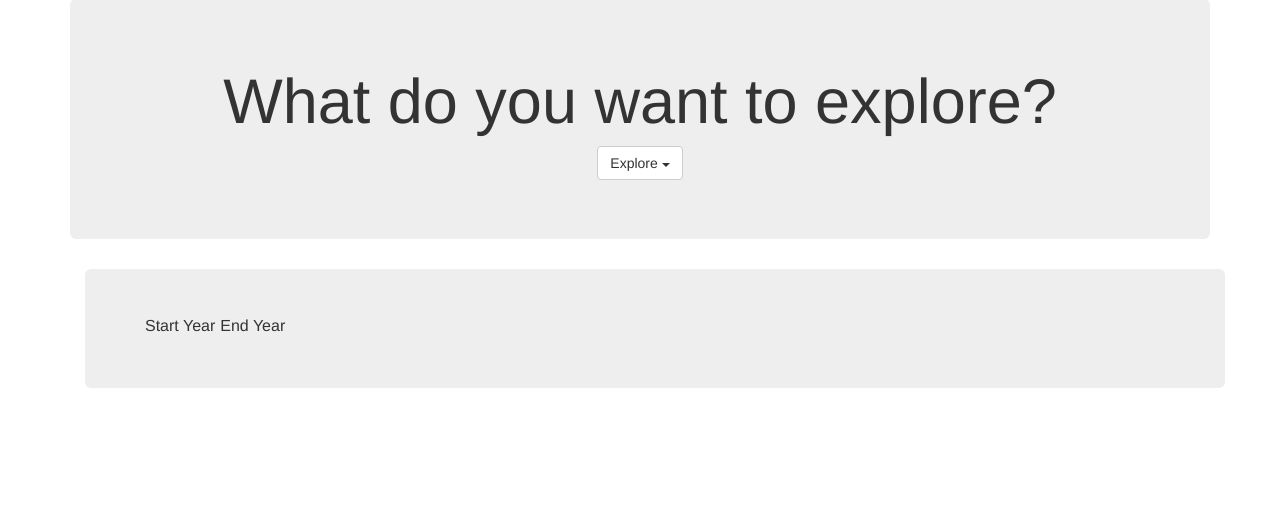
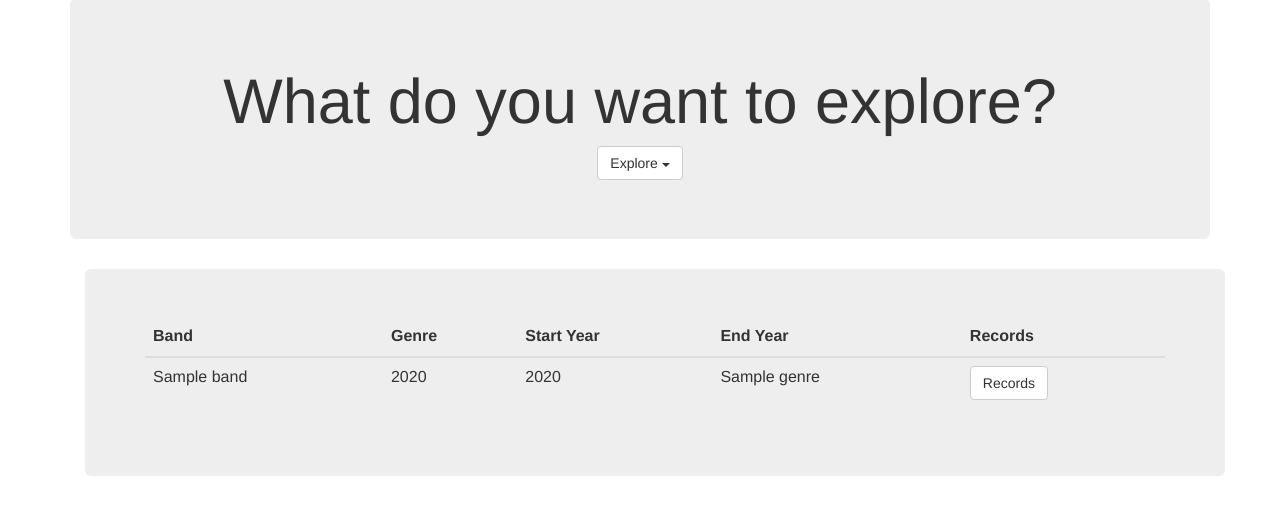
Before and after one commit to harrismendell/1980, a Flask app: template dataProject/templates/explore_band_data.html in a window 1280 px wide. Shown: the part 72-587 px from the top of the page. Run offline with Flask 2, Linux system fonts and the light colour scheme; the template is opened without the code that fills it: most values are stand-ins (such as "Sample title", 1, 10 or a date in 2020); data that the repository does not hold is empty; some libraries are stand-ins or nearby versions.

Commit message:
iterative

```diff
--- a/dataProject/templates/explore_band_data.html
+++ b/dataProject/templates/explore_band_data.html
@@ -2,10 +2,27 @@
 {% block content %}
 <div class="container">
         <div class="jumbotron">
-            <table>
+            <table class="table">
+            	<thead>
                 <tr>
-                	<td>Start Year</td><td>End Year</td>
+                	<th>Band</th>
+                	<th>Genre</th>
+                	<th>Start Year</th>
+                	<th>End Year</th>
+                	<th>Records</th>
                 </tr>
+                </thead>
+                {% for band in data %}
+                <tr>
+                	<td>{{band['band_name']}}</td>
+                	<td>{{band['start_year']}}</td>
+                	<td>{{band['end_year']}}</td>
+                	<td>{{band['genre']}}</td>
+                	<form method="POST" action="records/{{band['band_name']}}">
+                	<td><button type="submit" class="btn btn-default">Records</button></td>
+                	</form>
+                </tr>
+                {% endfor %}
             </table>
         </div>
     </div>
--- a/dataProject/views.py
+++ b/dataProject/views.py
@@ -2,8 +2,9 @@ from flask import render_template, g, request, redirect
 from flask.ext.login import login_user,  logout_user, current_user, login_required
 from dataProject import app
 import pymysql
-from models import insert_band, insert_user, User, get_bands
+from models import insert_band, insert_user, User, get_bands, get_records, find_specific_band
 import sqlite3 as sql
+
 
 # routes
 @app.route('/')
@@ -33,7 +34,18 @@ def band_submit():
     if current_user.is_anonymous():
         return redirect('/login')
     data = get_bands(request.form)
-    return render_template('explore_band_data.html',)
+    import ipdb; ipdb.set_trace()
+    return render_template('explore_band_data.html', data=data)
+
+# routes
+@app.route('/records/<band_name>', methods=['post'])
+def records(band_name):
+    if current_user.is_anonymous():
+        return redirect('/login')
+
+    data = find_specific_band(band_name)
+    records = get_records(band_name)
+    return render_template('records.html')
 
 # routes
 @app.route('/explore_songs')
```
Also changed, not shown: dataProject/models.py (+11 -11 lines), dataProject/templates/explore_bands.html (+4 -3 lines), dataProject/explore_records.html (added), dataProject/records.html (added), 2 other files.
